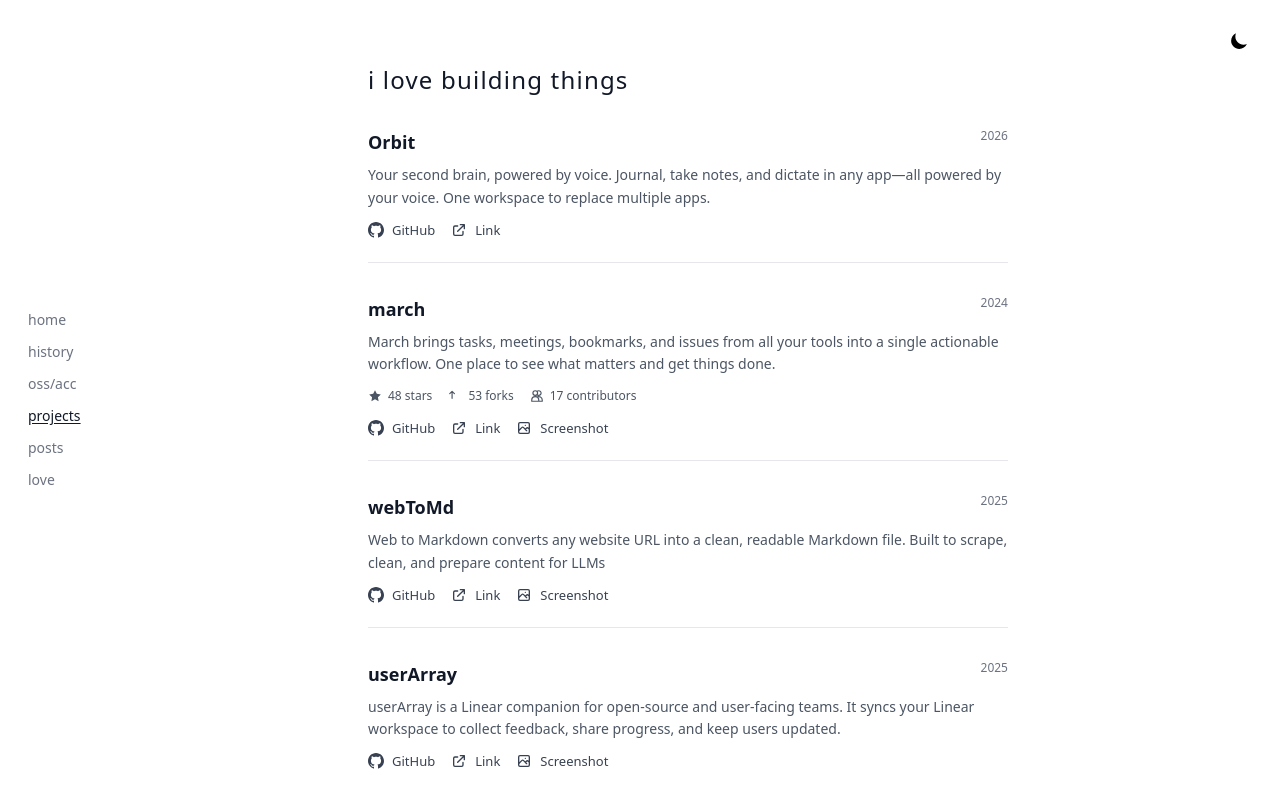
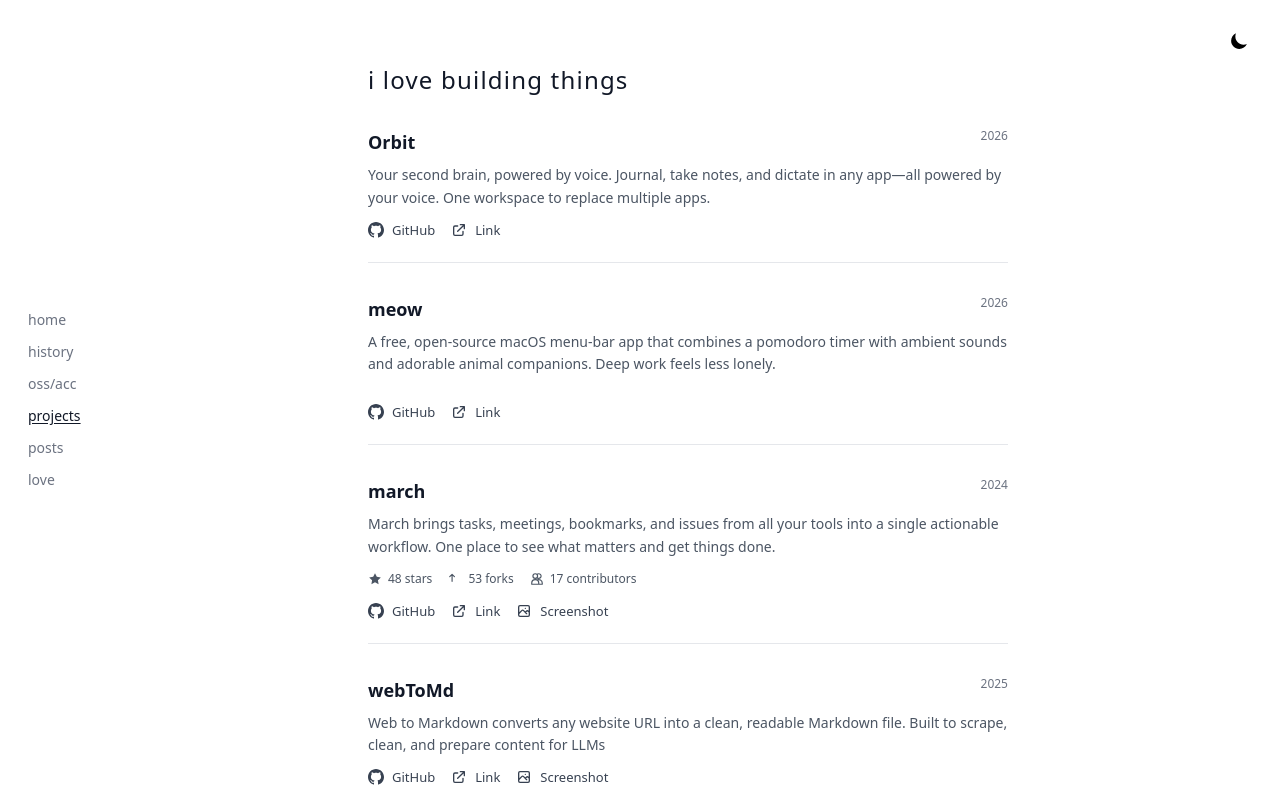
Before and after one commit to sajdakabir/saju, a Next.js app: page /projects in a window 1280 px wide. Built offline with nearby package versions, Linux system fonts and the light colour scheme.

Commit message:
refc: added meow project

```diff
--- a/src/app/projects/page.tsx
+++ b/src/app/projects/page.tsx
@@ -59,6 +59,18 @@ export default function Projects() {
       challenges: [
 
       ],
+      date: '2026',
+    },
+    {
+      name: 'meow',
+      description: "A free, open-source macOS menu-bar app that combines a pomodoro timer with ambient sounds and adorable animal companions. Deep work feels less lonely.",
+      techStack: ['Rust', 'Tauri', 'JavaScript', 'CSS'],
+      githubUrl: 'https://github.com/sajdakabir/meow',
+      liveUrl: 'https://meow.sajdakabir.com/',
+      githubStats: {
+        // stars: 5,
+      },
+      challenges: [],
       date: '2026',
     },
     {
```
